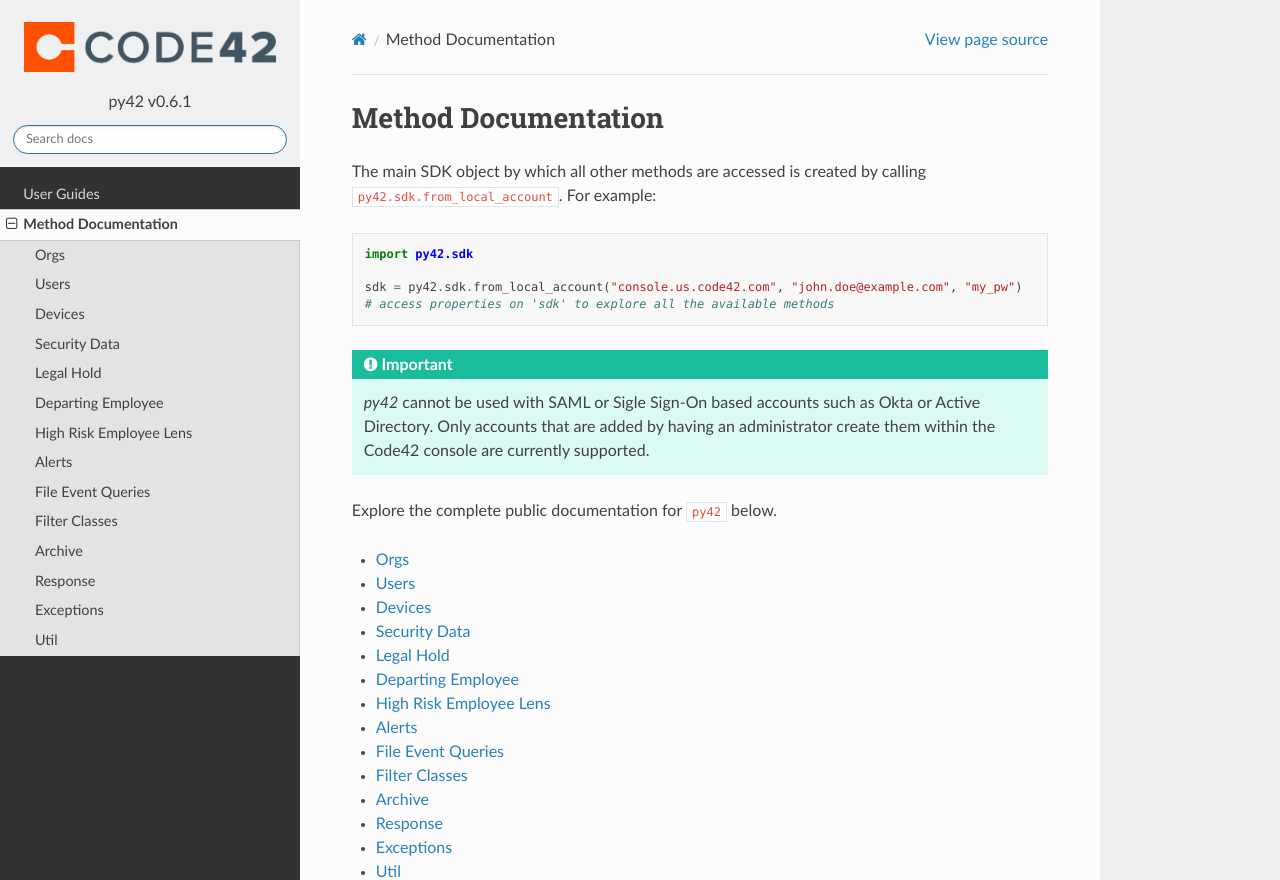
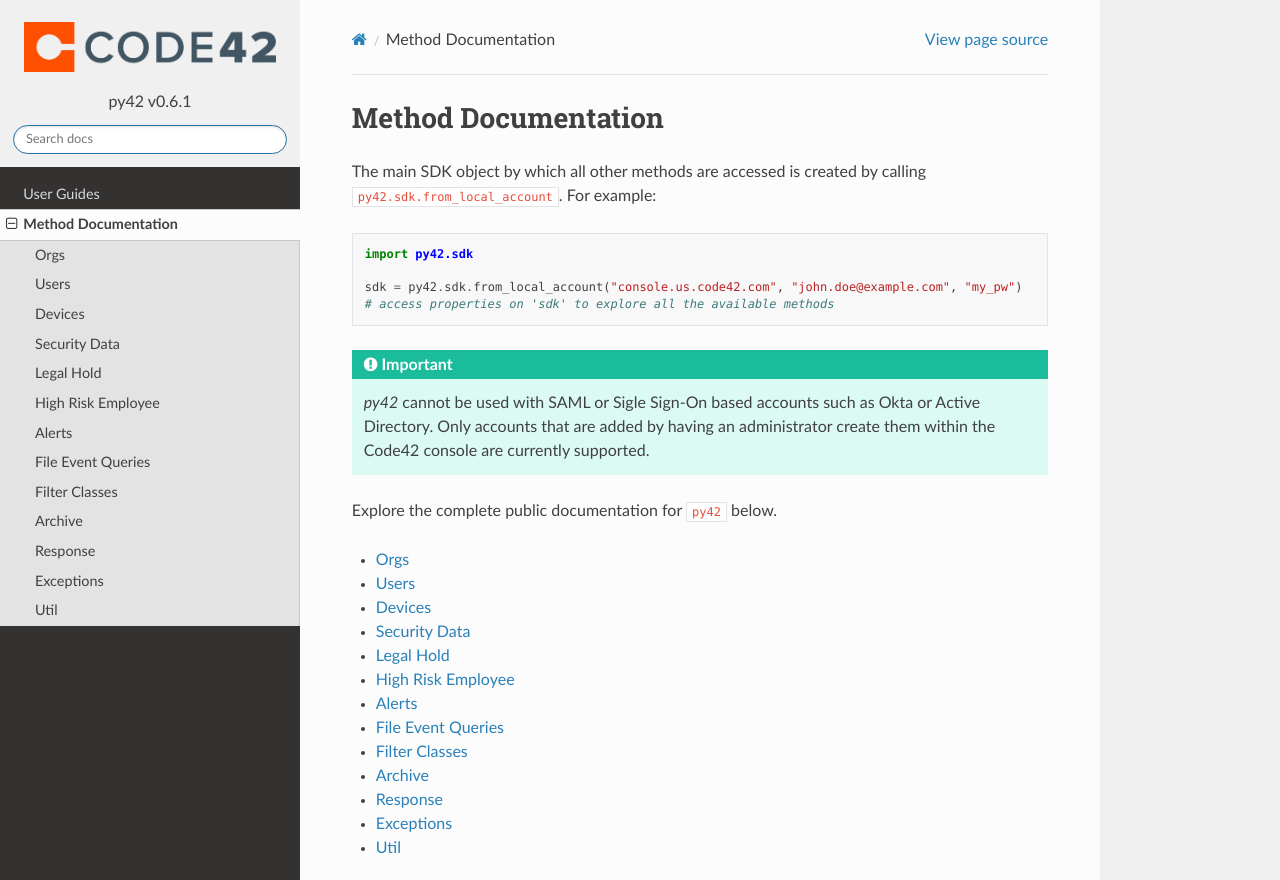
Before and after one commit to code42/py42, a Sphinx documentation site: the page built from docs/methods.md, in a window 1280 px wide and 1321 px high, cut to the strip 0-880 px from the top of the window. Built offline with Sphinx 7.4.7 and the Read the Docs theme 2.0.0, drawn with Linux system fonts in a browser that asks for light colours; the version number is read from the project's files by our own code.

Commit message:
Refactored docs of High Risk employee detection lists

```diff
--- a/docs/methods.md
+++ b/docs/methods.md
@@ -23,8 +23,7 @@
 * [Devices](methoddocs/devices.md)
 * [Security Data](methoddocs/securitydata.md)
 * [Legal Hold](methoddocs/legalhold.md)
-* [Departing Employee](methoddocs/departingemployee.md)
-* [High Risk Employee Lens](methoddocs/high_risk_employee.md)
+* [High Risk Employee](methoddocs/high_risk_employee.md)
 * [Alerts](methoddocs/alerts.md)
 * [File Event Queries](methoddocs/filleeventqueries.md)
 * [Archive](methoddocs/archive.md)
```
Also changed, not shown: docs/methoddocs/departingemployee.md (deleted, +0 -7 lines), docs/methoddocs/high_risk_employee.md (+13 -2 lines).
